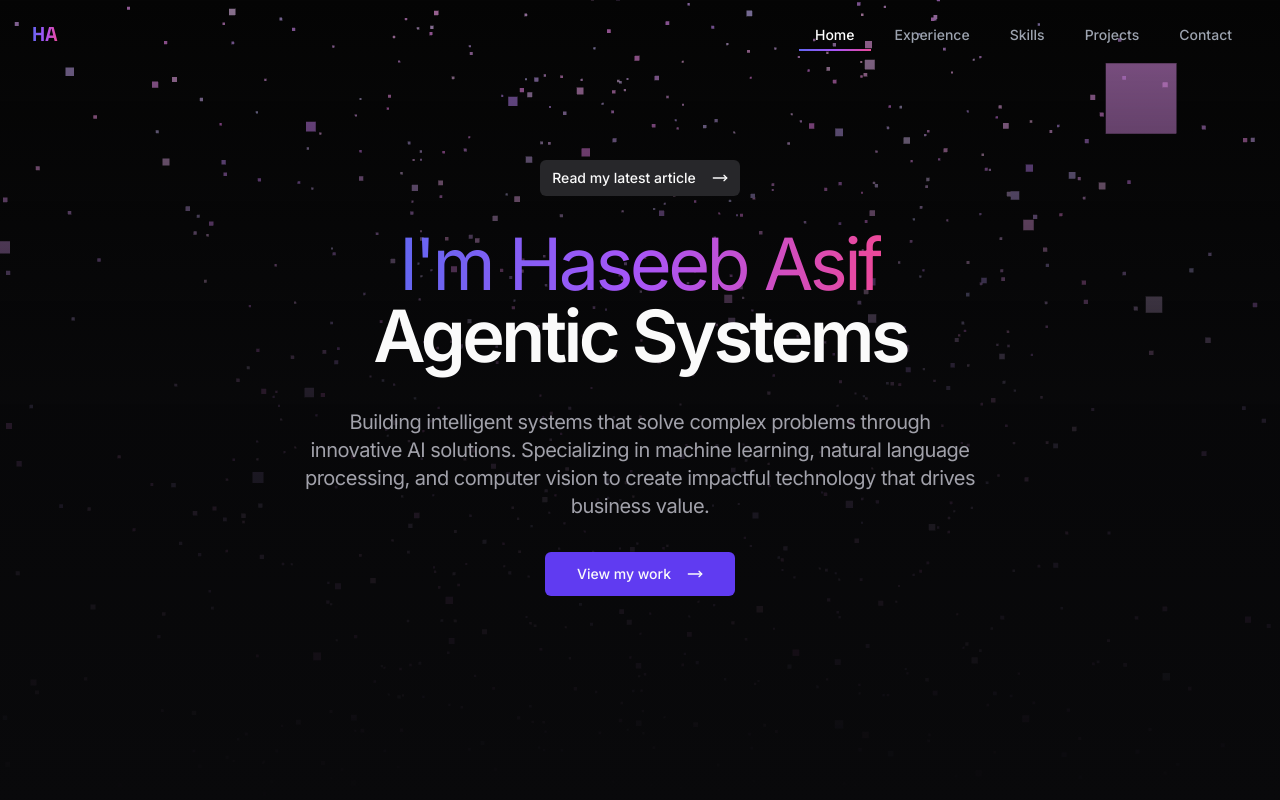
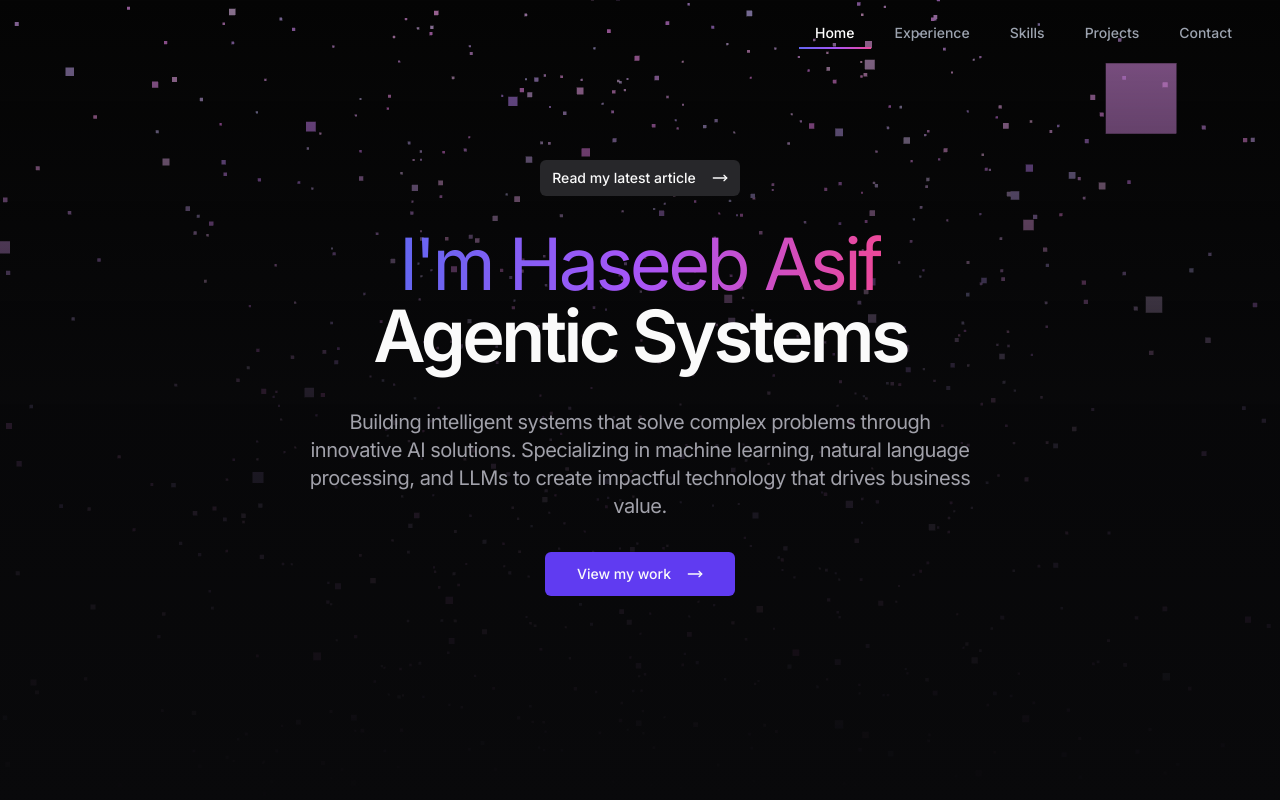
Before and after one commit to Haseebasif7/Portfolio, a React (Vite) app: page / in a window 1280 px wide. Shown: the top 800 px of the page. Built offline with nearby package versions, Linux system fonts and the light colour scheme.

Commit message:
Fixed Some Changes

```diff
--- a/src/components/Navbar.jsx
+++ b/src/components/Navbar.jsx
@@ -44,16 +44,16 @@ const Navbar = () => {
     const element = document.getElementById(sectionId);
     if (element) {
       setIsScrolling(true);
+      setActiveSection(sectionId); // Set active section immediately
 
       // Calculate the target position with offset for the fixed header
-      const headerOffset = 80; // Adjust this value based on your header height
+      const headerOffset = 80;
       const elementPosition = element.getBoundingClientRect().top;
       const offsetPosition = elementPosition + window.pageYOffset - headerOffset;
 
       // Smooth scroll to the section
-      await smoothScroll(offsetPosition, 1000);
+      await smoothScroll(offsetPosition, 800); // Reduced duration for smoother feel
 
-      setActiveSection(sectionId);
       setIsScrolling(false);
     }
   };
@@ -68,15 +68,7 @@ const Navbar = () => {
       animate={{ y: 0 }}
       transition={{ duration: 0.5 }}
     >
-      <div className="container mx-auto flex justify-between items-center">
-        <motion.div
-          className="text-xl font-display font-bold"
-          whileHover={{ scale: 1.05 }}
-          transition={{ type: "spring", stiffness: 400, damping: 10 }}
-        >
-          <span className="text-gradient">HA</span>
-        </motion.div>
-
+      <div className="container mx-auto flex justify-end items-center">
         <NavigationMenu>
           <NavigationMenuList className="gap-1">
             {['home', 'experience', 'skills', 'projects', 'contact'].map((item) => (
--- a/src/components/ui/animated-hero.jsx
+++ b/src/components/ui/animated-hero.jsx
@@ -66,7 +66,7 @@ function Hero() {
 
             <p className="text-lg md:text-xl leading-relaxed tracking-tight text-muted-foreground max-w-2xl text-center">
               Building intelligent systems that solve complex problems through innovative AI solutions.
-              Specializing in machine learning, natural language processing, and computer vision to
+              Specializing in machine learning, natural language processing, and LLMs to
               create impactful technology that drives business value.
             </p>
           </div>
```
